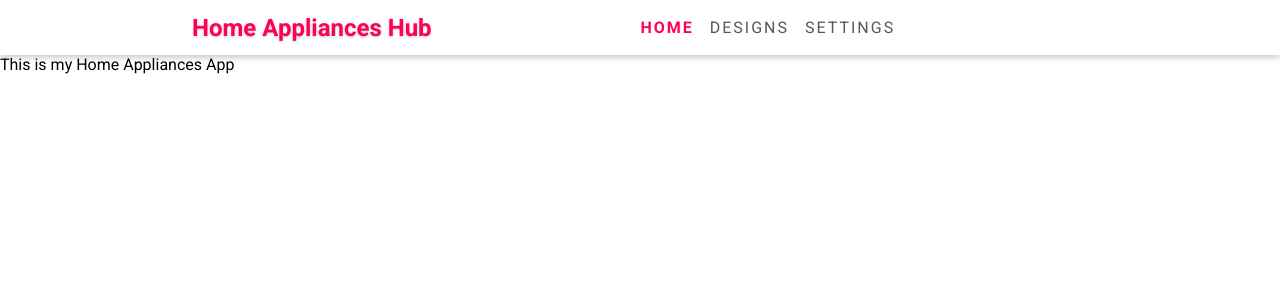
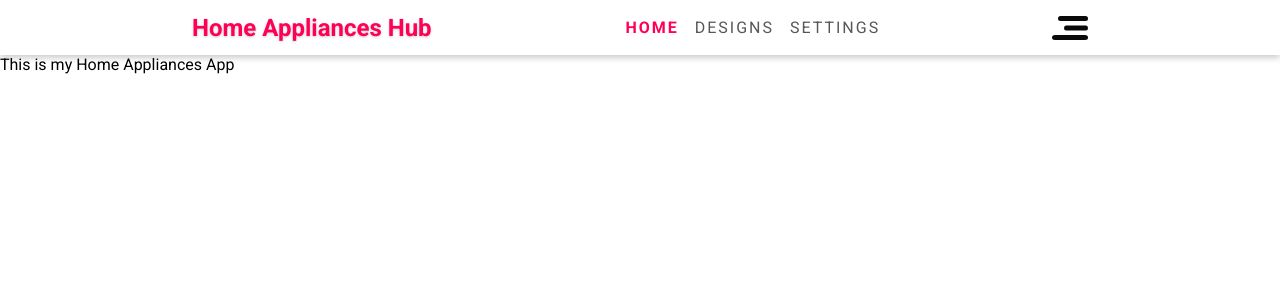
Before and after one commit to NataEn/home_appliances_app, a React (Create React App) app: page / in a window 1280 px wide. Shown: the top 300 px of the page. Built offline with nearby package versions, Linux system fonts and the light colour scheme.

Commit message:
sidebar btn styling

```diff
--- a/src/components/Navbar/Navbar.scss
+++ b/src/components/Navbar/Navbar.scss
@@ -44,4 +44,31 @@
             }
         }
     }
+
+    .sidebar-btn{
+        height: 24px;
+        width: 30px;
+        position: relative;
+        .bar{
+            border-radius: 5px;
+            height:5px;
+            width: 100%;
+            background-color: var(--text-color);
+            position: absolute;
+
+            &:nth-child(1){
+                top:0;
+            }
+            &:nth-child(2){
+                top:50%;
+                transform-origin: right;
+                transform: scaleX(.8) translateY(-50%);
+            }
+            &:nth-child(3){
+                top:100%;
+                transform-origin: right;
+                transform: scaleX(1.2) translateY(-100%);
+            }
+        }
+    }
 }
--- a/src/components/Navbar/Navbar.tsx
+++ b/src/components/Navbar/Navbar.tsx
@@ -8,7 +8,11 @@ return (<div className="navbar container">
         <a href="#!">Designs</a>
         <a href="#!">Settings</a>
     </div>
-    <div className="navbar-btn"></div>
+    <div className="sidebar-btn">
+        <div className="bar"></div>
+        <div className="bar"></div>
+        <div className="bar"></div>
+    </div>
     </div>)
 }
 
```
